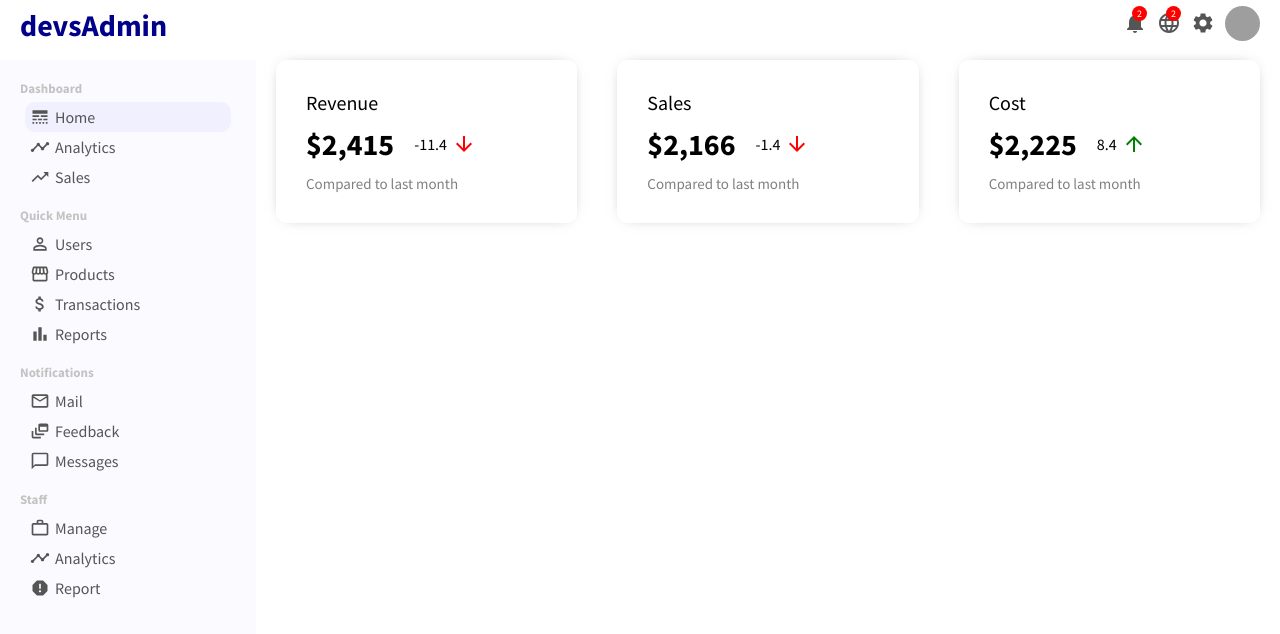
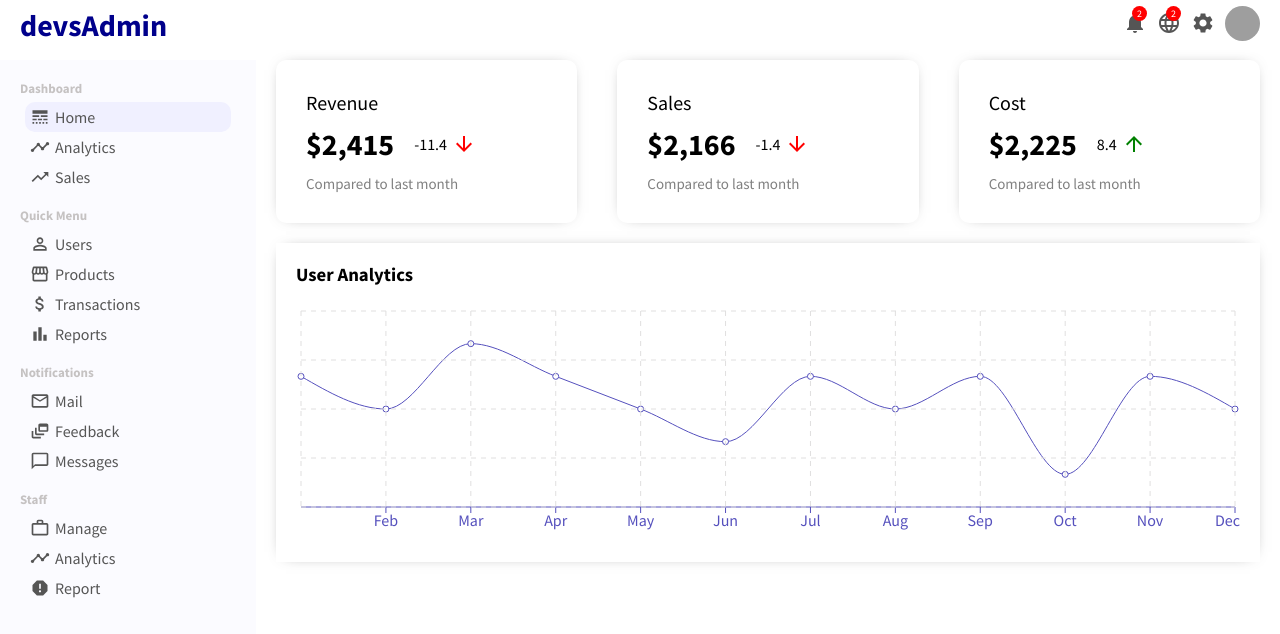
Before and after one commit to sidd-oo/admin-panel-react, a React (Create React App) app: page / in a window 1280 px wide. Shown: the top 634 px of the page. Built offline with nearby package versions, Linux system fonts and the light colour scheme; grey boxes are pictures that could not be loaded.

Commit message:
feat: Created info stats charts

```diff
--- /dev/null
+++ b/src/components/chart/Chart.css
@@ -0,0 +1,11 @@
+.chart{
+    margin: 20px;
+    padding: 20px;
+    -webkit-box-shadow: 0px 0px 15px -10px rgba(0, 0, 0, 0.75);
+    box-shadow: 0px 0px 15px -10px rgba(0, 0, 0, 0.75);
+}
+
+.chartTitle{
+    margin-bottom: 20px;
+
+}
--- /dev/null
+++ b/src/components/chart/Chart.jsx
@@ -0,0 +1,28 @@
+import React from 'react';
+import "./Chart.css";
+import {
+  LineChart,
+  Line,
+  XAxis,
+  CartesianGrid,
+  Tooltip,
+  ResponsiveContainer,
+} from "recharts";
+
+const Chart = ({data, title, dataKey, grid}) => {
+    return (
+        <div className="chart">
+            <h3 className="chartTitle">{title}</h3>
+            <ResponsiveContainer width="100%" aspect={4 / 1}>
+                <LineChart data={data}>
+                <XAxis dataKey="name" stroke="#5550bd" />
+                <Line type="monotone" dataKey={dataKey} stroke="#5550bd" />
+                <Tooltip />
+                {grid && <CartesianGrid stroke="#e0dfdf" strokeDasharray="5 5" />}
+                </LineChart>
+            </ResponsiveContainer>
+        </div>
+    )
+}
+
+export default Chart
--- /dev/null
+++ b/src/dummyData.js
@@ -0,0 +1,50 @@
+export const userData = [
+    {
+      name: "Jan",
+      "Active User": 4000,
+    },
+    {
+      name: "Feb",
+      "Active User": 3000,
+    },
+    {
+      name: "Mar",
+      "Active User": 5000,
+    },
+    {
+      name: "Apr",
+      "Active User": 4000,
+    },
+    {
+      name: "May",
+      "Active User": 3000,
+    },
+    {
+      name: "Jun",
+      "Active User": 2000,
+    },
+    {
+      name: "Jul",
+      "Active User": 4000,
+    },
+    {
+      name: "Aug",
+      "Active User": 3000,
+    },
+    {
+      name: "Sep",
+      "Active User": 4000,
+    },
+    {
+      name: "Oct",
+      "Active User": 1000,
+    },
+    {
+      name: "Nov",
+      "Active User": 4000,
+    },
+    {
+      name: "Dec",
+      "Active User": 3000,
+    },
+  ];
--- a/src/pages/home/Home.jsx
+++ b/src/pages/home/Home.jsx
@@ -1,11 +1,14 @@
 import React from 'react';
 import "./Home.css";
 import FeaturedInfo from '../../components/featuredInfo/FeaturedInfo';
+import Chart from '../../components/chart/Chart';
+import { userData } from '../../dummyData';
 
 const Home = () => {
     return (
         <div className="home">
             <FeaturedInfo/>
+            <Chart data = {userData} title = "User Analytics" dataKey = "Active User" grid/>
         </div>
     )
 }
```
